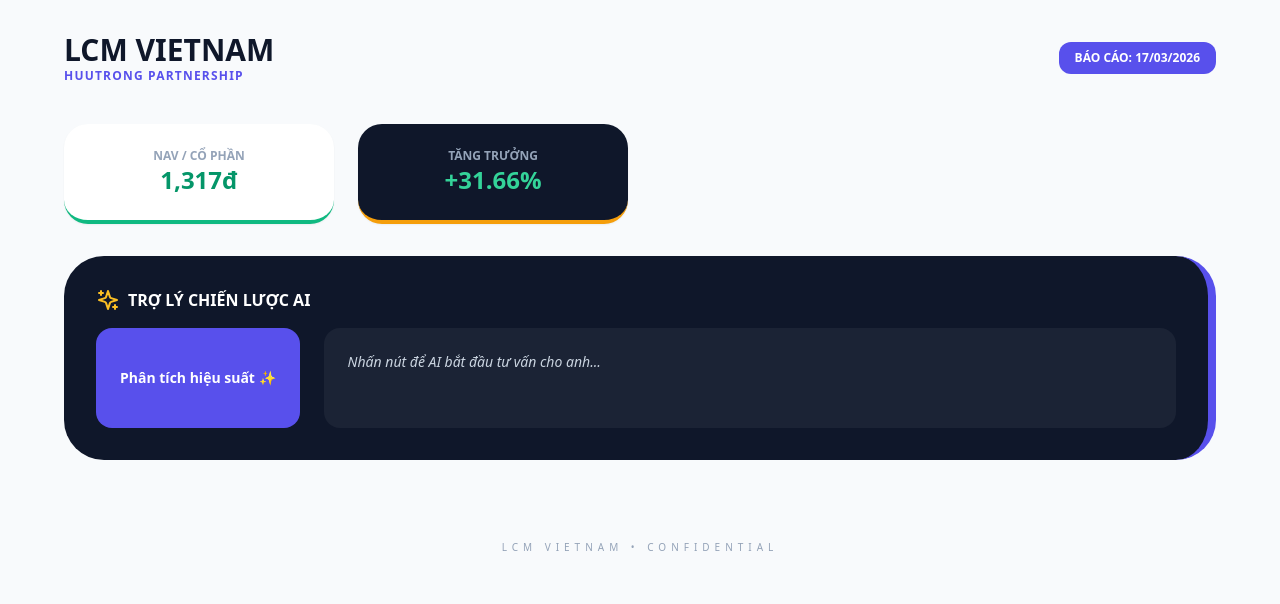
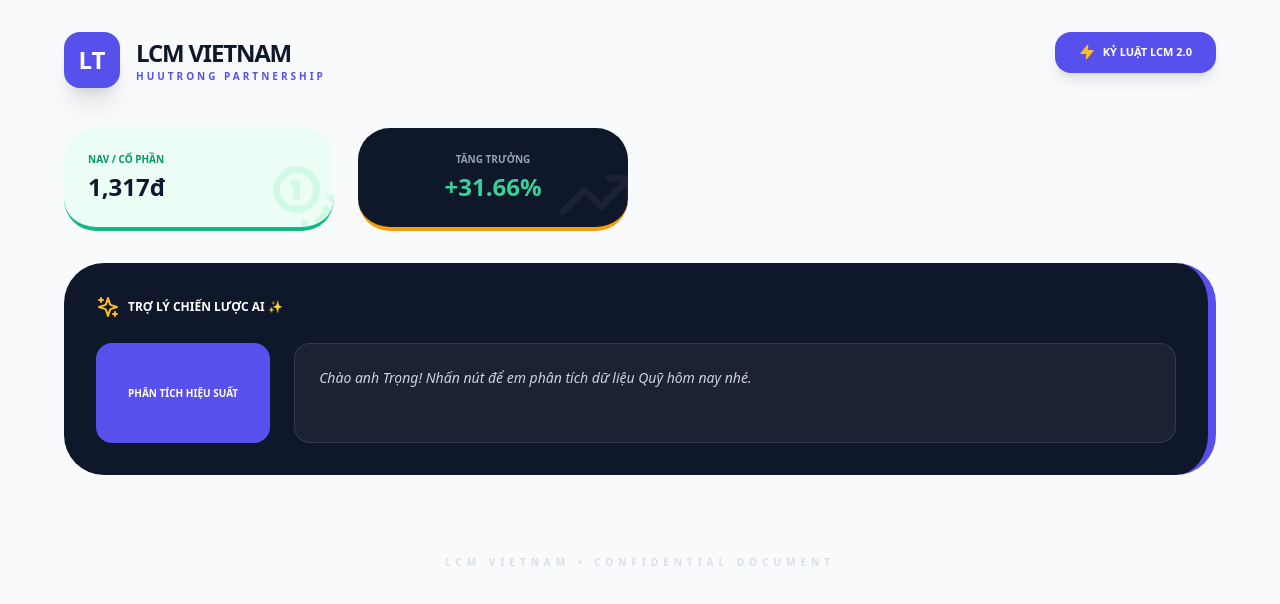
Before and after one commit to LCMVIETNAM/LCM-Dashboard, a React (Create React App) app: page / in a window 1280 px wide. Shown: the top 604 px of the page. Built offline with nearby package versions, Linux system fonts and the light colour scheme; no server answers; the HTML template or start-up script is replaced by a standard one.

Commit message:
Update App.js

```diff
--- a/src/App.js
+++ b/src/App.js
@@ -6,11 +6,8 @@ import {
 } from 'lucide-react';
 
 const App = () => {
-  // --- THÔNG SỐ CỦA QUỸ LCM VIETNAM 2.0 ---
+  // --- THÔNG SỐ CỐ ĐỊNH ---
   const BASE_PRICE = 1000;
-  const reportDate = "17/03/2026";
-  const closingDate = "28/02/2026";
-
   const fundData = {
     totalNav: 394978329,
     totalShares: 300000,
@@ -21,29 +18,9 @@ const App = () => {
   const navPerShare = fundData.totalNav / fundData.totalShares;
   const totalGrowth = ((navPerShare - BASE_PRICE) / BASE_PRICE * 100).toFixed(2);
 
-  // --- QUẢN LÝ CỔ ĐÔNG ---
-  const shareholders = [
-    { name: "NGƯỜI A", shares: 150000, color: "bg-purple-500" },
-    { name: "NGƯỜI B", shares: 90000, color: "bg-indigo-500" },
-    { name: "NGƯỜI C", shares: 60000, color: "bg-fuchsia-500" },
-  ];
-
-  // --- DANH MỤC VIP WATCHLIST ---
-  const coreStocks = [
-    { ticker: "HPG", sector: "Thép", weight: 25, moat: "Chi phí thấp" },
-    { ticker: "FPT", sector: "Công nghệ", weight: 20, moat: "Xuất khẩu phần mềm" },
-    { ticker: "NLG", sector: "BĐS", weight: 15, moat: "Sạch tài chính" },
-    { ticker: "ACB", sector: "Ngân hàng", weight: 20, moat: "Quản trị rủi ro" },
-    { ticker: "TPB", sector: "Ngân hàng", weight: 20, moat: "Ngân hàng số" },
-  ];
-
-  const subStocks = ["NTC", "PTB", "SGN", "QNS", "QTP"];
-
-  // --- TRỢ LÝ AI (KẾT NỐI BẢO MẬT) ---
+  // --- TRỢ LÝ AI ---
   const [aiResponse, setAiResponse] = useState("");
   const [isAiLoading, setIsAiLoading] = useState(false);
-
-  // Lấy API Key từ biến môi trường của Vercel (giúp bảo mật)
   const apiKey = process.env.REACT_APP_GEMINI_API_KEY;
 
   const callGemini = async (prompt) => {
@@ -58,11 +35,11 @@ const App = () => {
         headers: { 'Content-Type': 'application/json' },
         body: JSON.stringify({
           contents: [{ parts: [{ text: prompt }] }],
-          systemInstruction: { parts: [{ text: `Bạn là trợ lý Quỹ LCM 2.0 của anh Trọng. NAV/CP hiện tại: ${navPerShare.toLocaleString()}đ.` }] }
+          systemInstruction: { parts: [{ text: `Bạn là trợ lý Quỹ LCM 2.0. NAV/CP hiện tại là ${navPerShare.toLocaleString()}đ.` }] }
         })
       });
       const result = await response.json();
-      setAiResponse(result.candidates?.[0]?.content?.parts?.[0]?.text || "AI đang bận, anh thử lại nhé.");
+      setAiResponse(result.candidates?.[0]?.content?.parts?.[0]?.text || "AI đang bận một chút, anh thử lại nhé.");
     } catch (err) {
       setAiResponse("Không thể kết nối với AI. Anh kiểm tra lại API Key nhé.");
     } finally {
@@ -70,58 +47,60 @@ const App = () => {
     }
   };
 
-  // --- LOGIC TÍNH TOÁN VỐN ---
-  const [investAmount, setInvestAmount] = useState(10000000);
-  const estimatedShares = investAmount / navPerShare;
-
   return (
-    <div className="min-h-screen bg-[#F8FAFC] p-4 md:p-8 font-sans">
+    <div className="min-h-screen bg-[#F8FAFC] p-4 md:p-8 font-sans text-slate-900">
       <div className="max-w-6xl mx-auto">
         {/* Header */}
-        <div className="flex justify-between items-center mb-10">
+        <div className="flex flex-col md:flex-row justify-between items-start gap-6 mb-10">
+          <div className="flex items-center gap-4">
+            <div className="bg-[#5850EC] w-14 h-14 rounded-2xl text-white flex items-center justify-center font-black text-2xl shadow-xl">LT</div>
             <div>
-            <h1 className="text-3xl font-black text-slate-900 uppercase">LCM VIETNAM</h1>
-            <p className="text-[#5850EC] font-bold tracking-widest text-xs">HUUTRONG PARTNERSHIP</p>
+              <h1 className="text-2xl font-black tracking-tighter uppercase">LCM VIETNAM</h1>
+              <div className="text-[10px] font-black text-[#5850EC] uppercase tracking-[0.3em]">HuuTrong Partnership</div>
             </div>
-          <div className="bg-[#5850EC] text-white px-4 py-2 rounded-xl text-xs font-bold uppercase">
-            Báo cáo: {reportDate}
+          </div>
+          <div className="bg-[#5850EC] text-white px-6 py-3 rounded-2xl text-[11px] font-black flex items-center gap-2 shadow-lg uppercase">
+            <Zap size={16} className="text-amber-400 fill-amber-400" /> Kỷ luật LCM 2.0
           </div>
         </div>
 
-        {/* Chỉ số chính */}
-        <div className="grid grid-cols-1 md:grid-cols-4 gap-6 mb-8">
-          <div className="bg-white p-6 rounded-3xl shadow-sm border-b-4 border-emerald-500 text-center">
-            <p className="text-xs font-bold text-slate-400 uppercase">NAV / Cổ phần</p>
-            <h2 className="text-2xl font-black text-emerald-600">{navPerShare.toLocaleString(undefined, {maximumFractionDigits: 0})}đ</h2>
+        {/* Chỉ số */}
+        <div className="grid grid-cols-1 md:grid-cols-2 lg:grid-cols-4 gap-6 mb-8">
+          <div className="bg-emerald-50 p-6 rounded-[2rem] border-b-4 border-emerald-500 relative overflow-hidden">
+            <p className="text-emerald-600 text-[10px] font-black uppercase mb-1">NAV / Cổ phần</p>
+            <h3 className="text-2xl font-black">{navPerShare.toLocaleString(undefined, {maximumFractionDigits: 0})}đ</h3>
+            <Coins className="absolute -right-4 -bottom-4 text-emerald-200 w-20 h-20 opacity-40" />
           </div>
-          <div className="bg-[#0F172A] p-6 rounded-3xl shadow-sm border-b-4 border-amber-500 text-center">
-            <p className="text-xs font-bold text-slate-400 uppercase">Tăng trưởng</p>
-            <h2 className="text-2xl font-black text-emerald-400">+{totalGrowth}%</h2>
+          <div className="bg-[#0F172A] p-6 rounded-[2rem] border-b-4 border-amber-500 text-center relative overflow-hidden text-white">
+            <p className="text-slate-400 text-[10px] font-black uppercase mb-1">Tăng trưởng</p>
+            <h3 className="text-2xl font-black text-emerald-400">+{totalGrowth}%</h3>
+            <TrendingUp className="absolute -right-2 -bottom-2 text-white opacity-[0.05] w-20 h-20" />
           </div>
-          {/* Anh có thể thêm các thẻ khác tương tự ở đây */}
         </div>
 
-        {/* Trợ lý AI */}
-        <div className="bg-slate-900 rounded-[2.5rem] p-8 mb-8 text-white border-r-8 border-[#5850EC]">
-          <h3 className="flex items-center gap-2 font-black uppercase mb-4">
-            <Sparkles className="text-amber-400" /> Trợ lý chiến lược AI
+        {/* AI Box */}
+        <div className="bg-slate-900 rounded-[2.5rem] p-8 mb-8 text-white border-r-8 border-[#5850EC] relative overflow-hidden">
+          <div className="relative z-10">
+            <h3 className="flex items-center gap-2 font-black uppercase text-xs mb-6">
+              <Sparkles className="text-amber-400" /> Trợ lý chiến lược AI ✨
             </h3>
             <div className="flex flex-col md:flex-row gap-6">
               <button
-              onClick={() => callGemini("Phân tích tình hình quỹ hiện tại")}
-              className="bg-[#5850EC] px-6 py-3 rounded-2xl font-bold text-sm hover:bg-indigo-700 transition-all"
+                onClick={() => callGemini("Phân tích hiệu suất Quỹ LCM và đưa ra lời khuyên.")}
+                disabled={isAiLoading}
+                className="bg-[#5850EC] hover:bg-indigo-600 px-8 py-4 rounded-2xl font-black text-[10px] uppercase transition-all shrink-0"
               >
-              Phân tích hiệu suất ✨
+                {isAiLoading ? "Đang tính..." : "Phân tích hiệu suất"}
               </button>
-            <div className="flex-1 bg-white/5 p-6 rounded-2xl italic text-slate-300 text-sm min-h-[100px]">
-              {isAiLoading ? "AI đang suy nghĩ..." : aiResponse || "Nhấn nút để AI bắt đầu tư vấn cho anh..."}
+              <div className="flex-1 bg-white/5 border border-white/10 p-6 rounded-2xl italic text-slate-300 text-sm min-h-[100px]">
+                {aiResponse || "Chào anh Trọng! Nhấn nút để em phân tích dữ liệu Quỹ hôm nay nhé."}
+              </div>
             </div>
           </div>
         </div>
 
-        {/* Phần còn lại của giao diện (Danh mục, Quản trị vốn...) anh giữ nguyên như code cũ */}
-        <div className="text-center text-slate-400 text-[10px] mt-20 uppercase tracking-[0.5em]">
-          LCM VIETNAM • CONFIDENTIAL
+        <div className="text-center text-slate-400 text-[10px] font-black uppercase tracking-[0.5em] opacity-30 mt-20">
+          LCM VIETNAM • CONFIDENTIAL DOCUMENT
         </div>
       </div>
     </div>
```
Lines whose indentation alone changed are shown as unchanged.
